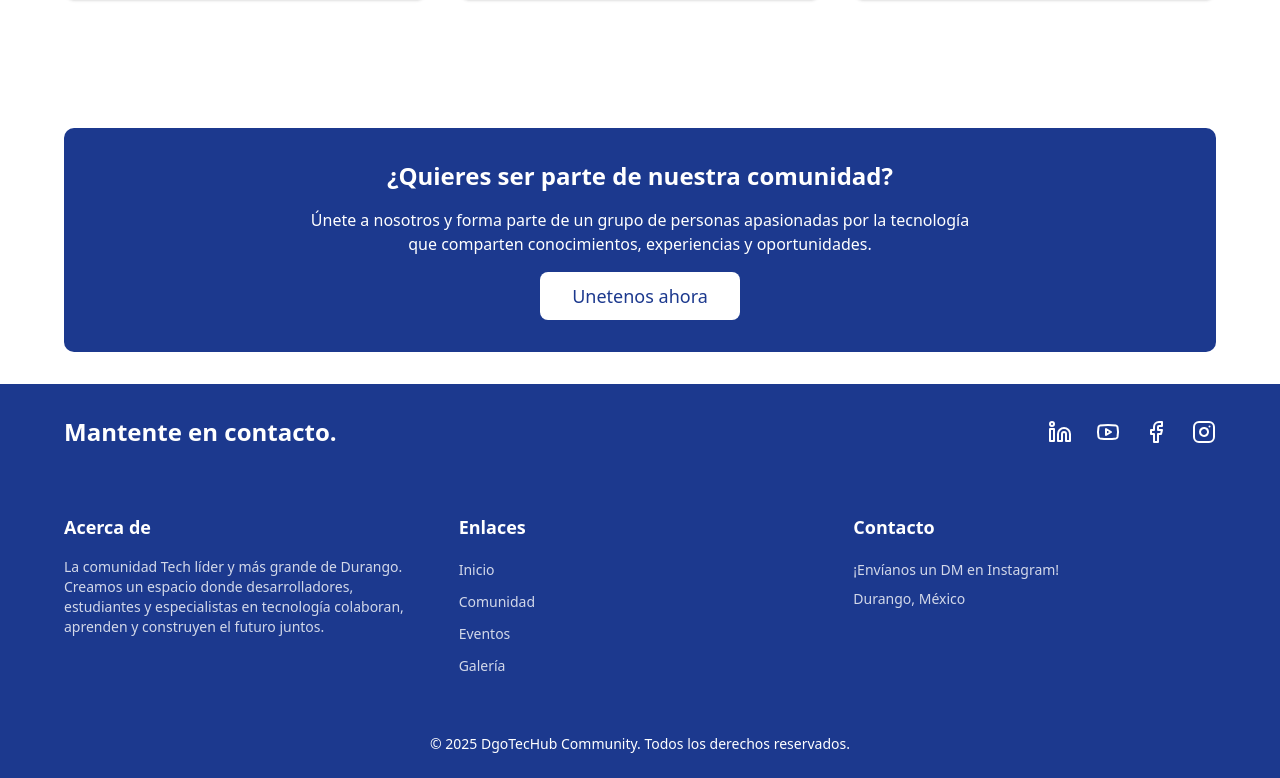
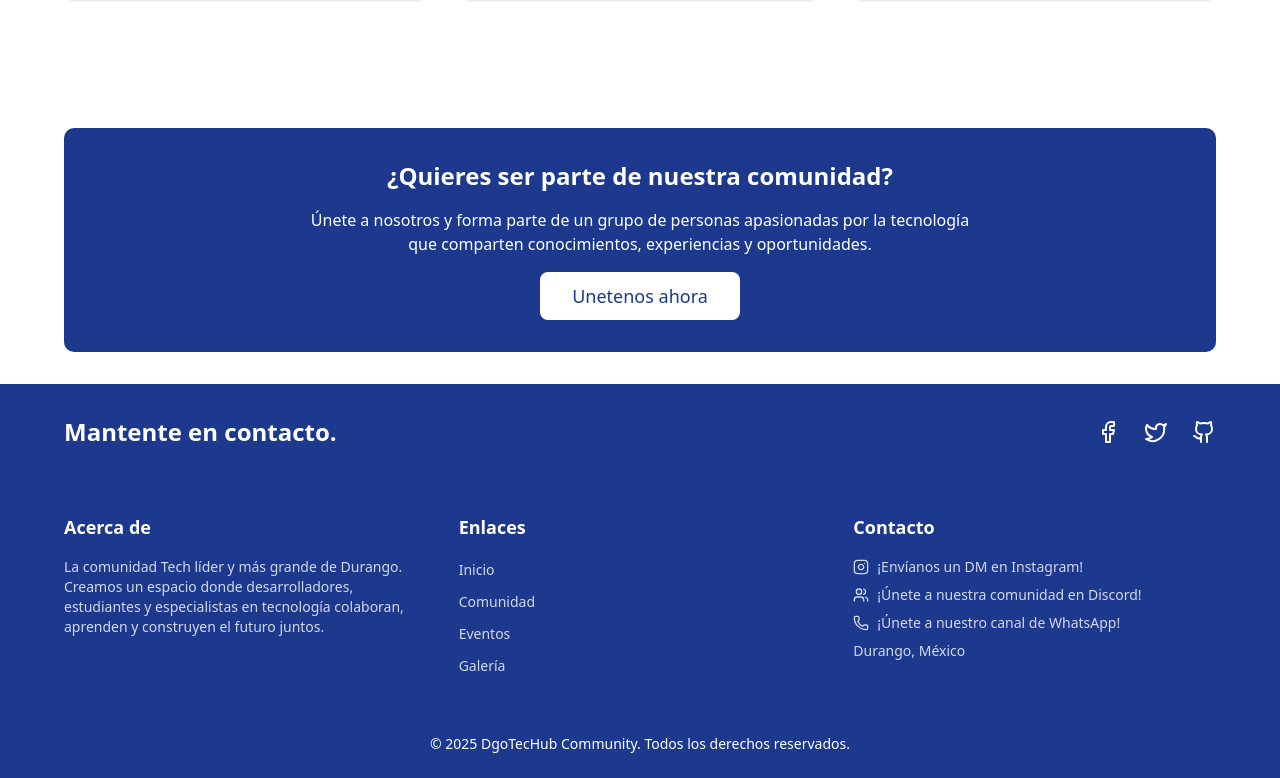
Before and after one commit to dgo-devs-community/website, a Next.js app: page /community in a window 1280 px wide. Shown: the part 777-1555 px from the top of the page. Built offline with nearby package versions, Linux system fonts and the light colour scheme.

Commit message:
feat: sección de contacto con íconos de redes

```diff
--- a/src/components/globals/Footer.tsx
+++ b/src/components/globals/Footer.tsx
@@ -1,5 +1,6 @@
 import Link from "next/link";
 import { siteConfig } from "@/lib/site";
+import { Instagram, Phone, Users } from "lucide-react";
 
 export default function Footer() {
   return (
@@ -11,7 +12,7 @@ export default function Footer() {
             Mantente en contacto.
           </h2>
           <div className="flex space-x-6 justify-center">
-            {siteConfig.socialLinks.slice(0, 4).map((social) => (
+            {siteConfig.socialLinks.filter((social) => ["GitHub", "Facebook", "Twitter"].includes(social.name)).map((social) => (
               <Link
                 key={social.name}
                 href={social.url}
@@ -82,6 +83,7 @@ export default function Footer() {
             <h3 className="font-semibold text-lg mb-4">Contacto</h3>
             <ul className="space-y-2">
               <li>
+                 <div className="flex flex-col space-y-2">
                 <Link
                   href={
                     siteConfig.socialLinks.find(
@@ -90,10 +92,38 @@ export default function Footer() {
                   }
                   target="_blank"
                   rel="noopener noreferrer"
-                  className="text-sm text-white/80 hover:text-white"
+                  className="text-sm text-white/80 hover:text-white flex items-center gap-2"
                 >
+                  <Instagram className="h-4 w-4" />
                   {siteConfig.email}
                 </Link>
+                <Link
+                  href={
+                    siteConfig.socialLinks.find(
+                      (social) => social.name === "Discord"
+                    )?.url ?? ""
+                  }
+                  target="_blank"
+                  rel="noopener noreferrer"
+                  className="text-sm text-white/80 hover:text-white flex items-center gap-2"
+                >
+                  <Users className="w-4 h-4" />
+                   ¡Únete a nuestra comunidad en Discord!
+                </Link>
+                  <Link
+                  href={
+                    siteConfig.socialLinks.find(
+                      (social) => social.name === "Whatsapp"
+                    )?.url ?? ""
+                  }
+                  target="_blank"
+                  rel="noopener noreferrer"
+                  className="text-sm text-white/80 hover:text-white flex items-center gap-2"
+                >
+                  <Phone className="w-4 h-4" />
+                   ¡Únete a nuestro canal de WhatsApp!
+                </Link>
+                </div>
               </li>
               <li className="text-sm text-white/80">{siteConfig.phone}</li>
               <li className="text-sm text-white/80">{siteConfig.address}</li>
--- a/src/lib/site.ts
+++ b/src/lib/site.ts
@@ -6,7 +6,10 @@ import {
   Twitter,
   Github,
   Disc,
+  Users,
+  Phone
 } from "lucide-react";
+
 
 // Tipos para las redes sociales
 export interface SocialLink {
@@ -19,7 +22,9 @@ export interface SocialLink {
     | typeof Youtube
     | typeof Twitter
     | typeof Github
-    | typeof Disc;
+    | typeof Disc
+    | typeof Users
+    | typeof Phone;
 }
 
 // Tipos para los miembros
@@ -54,7 +59,7 @@ export const siteConfig = {
       icon: Linkedin,
     },
     {
-      name: "YouTube",
+      name: "Youtube",
       url: "/",
       icon: Youtube,
     },
@@ -77,6 +82,16 @@ export const siteConfig = {
       name: "GitHub",
       url: "https://github.com/dgo-devs-community",
       icon: Github,
+    },
+    {
+      name: "Discord",
+      url: "https://discord.gg/Hj7r2h3m",
+      icon: Users,
+    },
+    {
+      name: "Whatsapp",
+      url: "https://whatsapp.com/channel/0029Vb6VZubJuyAFsKgdch2U",
+      icon: Phone,
     },
   ] as SocialLink[],
 
```
